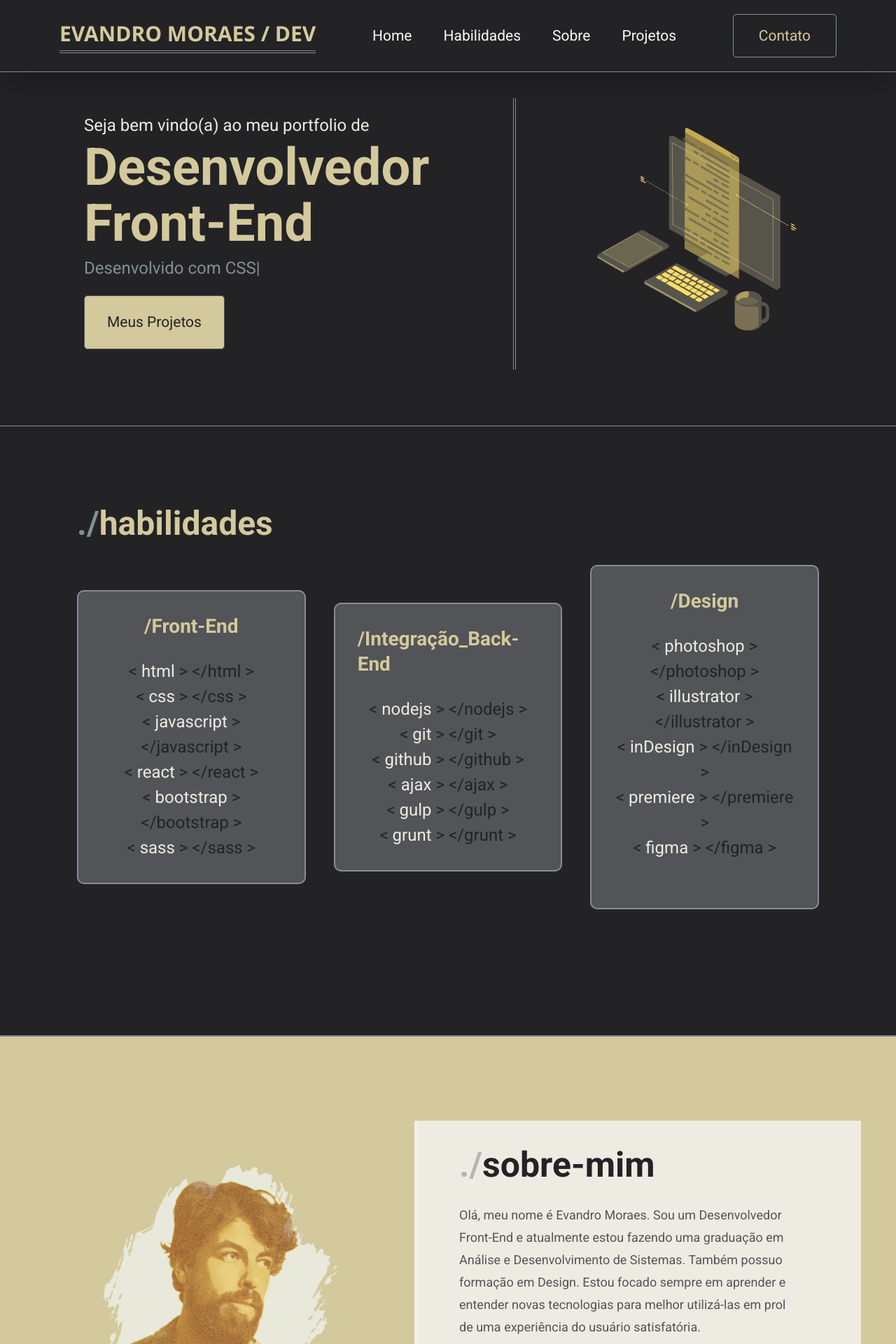
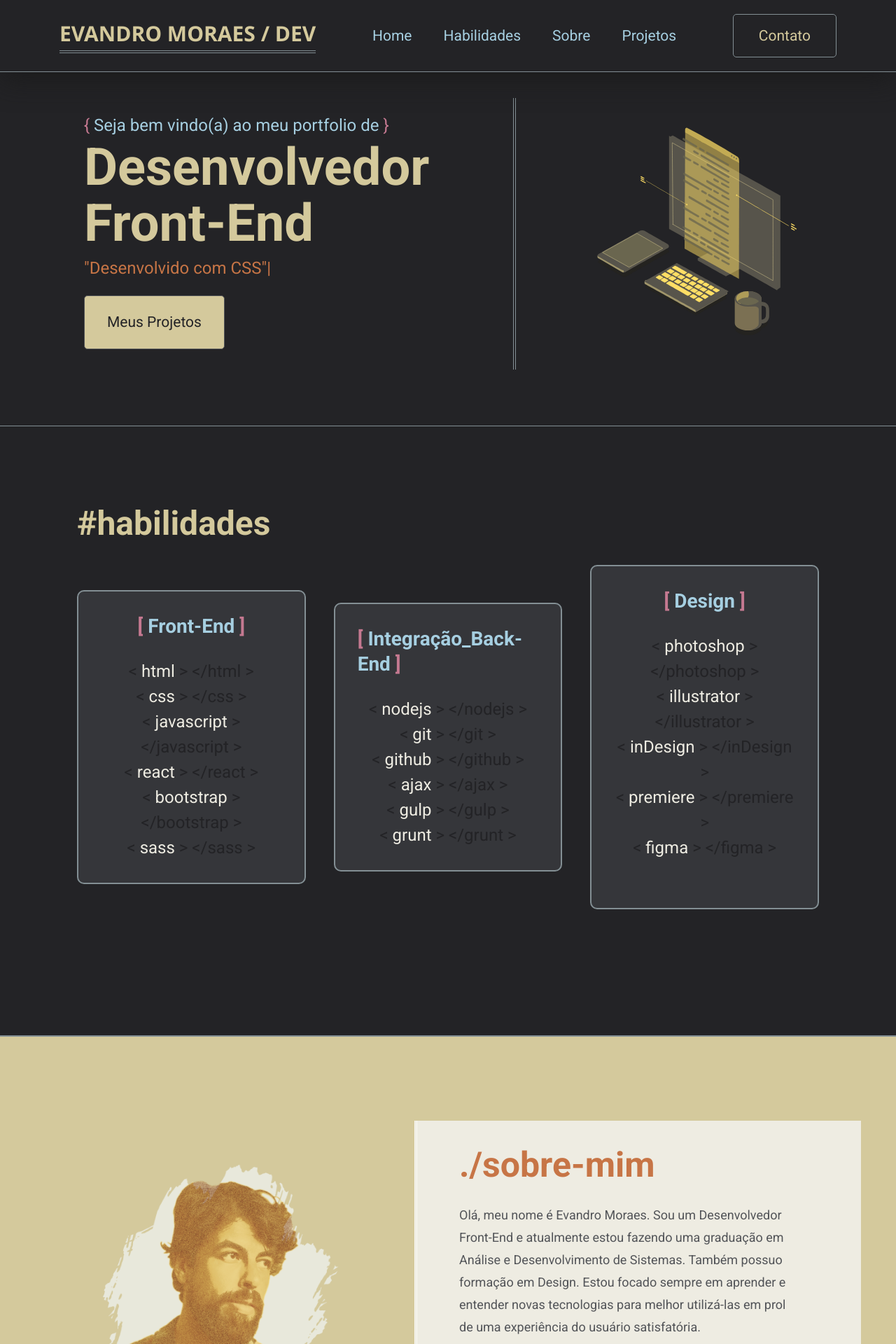
Before and after one commit to evandroms89/portfolio-evandro-moraes, a React (Create React App) app: page / in a window 1280 px wide. Shown: the top 1920 px of the page at 70% size. Built offline with nearby package versions, Linux system fonts and the light colour scheme.

Commit message:
atualizando cores conceito vscode

```diff
--- a/public/index.html
+++ b/public/index.html
@@ -14,6 +14,7 @@
     <link rel="preconnect" href="https://fonts.googleapis.com">
     <link rel="preconnect" href="https://fonts.gstatic.com" crossorigin>
     <link href="https://fonts.googleapis.com/css2?family=Comfortaa:wght@300;400;600;700&family=Roboto:wght@400;500;700&display=swap" rel="stylesheet">
+    <link href="https://fonts.googleapis.com/css2?family=Roboto+Mono:wght@400;700&display=swap" rel="stylesheet">
     <!-- Font Family Link End -->
     <title>Evandro Moraes - Portfolio</title>
   </head>
--- a/src/App.css
+++ b/src/App.css
@@ -18,9 +18,11 @@
 
 :root {
   --mediumColor: #838f94;
-  --blue: #70b7d6;
-  --darkBlue: #3d758d;
+  --red: #c77546;
+  --blue: #a6cfe1;
+  --darkBlue: #2666cb;
   --yellow: #d4c99c;
+  --pink: #c57991;
   --mediumLightColor: #b5b5b5;
   --halfLightColor: #eeece2;
   --halfDarkColor: #525458;
--- a/src/Pages/Home/AboutMe.css
+++ b/src/Pages/Home/AboutMe.css
@@ -9,12 +9,10 @@
     background-color: var(--yellow);
   }
   .about--section--heading {
-    color: var(--darkColor);
+    color: var(--red);
     font-size: 50px;
   }
-  .about--section--heading span {
-    color: var(--mediumLightColor);
-  }
+
   .about--section--img{
     display: block;
     margin: 0 auto;
--- a/src/Pages/Home/ContactMe.css
+++ b/src/Pages/Home/ContactMe.css
@@ -15,8 +15,12 @@
     font-size: 50px;
   }
 
+  .contact--section--heading span {
+    color: var(--pink);
+  }
+
   .contact--section--description {
-    color: var(--mediumColor);
+    color: var(--blue);
     font-size: 18px;
     padding-bottom: 40px;
   }
--- a/src/Pages/Home/ContactMe.jsx
+++ b/src/Pages/Home/ContactMe.jsx
@@ -6,7 +6,7 @@
     <section id="Contact" className="contact--section">
       <form className="contact--form--container">
         <div className="contact--form--text">
-          <h2 className="contact--section--heading">Entre em contato</h2>
+          <h2 className="contact--section--heading"><span>&#91;</span> entre-em-contato <span>&#93;</span></h2>
           <p className="contact--section--description">
             Fique à vontade para me enviar uma mensagem, responderei o mais breve possível.
           </p>
--- a/src/Pages/Home/HeroSection.css
+++ b/src/Pages/Home/HeroSection.css
@@ -34,10 +34,14 @@
   }
 
   .hero--section-description {
-    color: var(--halfLightColor);
+    color: var(--blue);
     font-size: 24px;
     font-weight: 400;
     line-height: 20px;
+  }
+
+  .hero--section-description span{
+    color: var(--pink);
   }
 
   .hero--section--animation {
@@ -84,10 +88,10 @@
     }
 
     .hero--section-description{
-      width: 220px;
+      width: 230px;
       padding: 12px 0px;
-      line-height: 30px;
-      color: var(--mediumColor);
+      line-height: 2rem;
+      color: var(--blue);
     }
 
     .hero--section--animation {
--- a/src/Pages/Home/HeroSection.jsx
+++ b/src/Pages/Home/HeroSection.jsx
@@ -16,7 +16,7 @@
     <section id="heroSection" className="hero--section">
       <div className="hero--section--content-box">
         <div className="hero--section--content">
-          <p className="hero--section-description">Seja bem vindo&#40;a&#41; ao meu portfolio de</p>
+          <p className="hero--section-description"><span>&#123;</span> Seja bem vindo&#40;a&#41; ao meu portfolio de <span>&#125;</span></p>
           <h1 className="hero--section--title">
             Desenvolvedor
             <br />
@@ -24,18 +24,18 @@
           </h1>
           <TypeAnimation
             sequence={[
-              'Desenvolvido com HTML',
+              '"Desenvolvido com HTML"',
               2000,
-              'Desenvolvido com CSS',
+              '"Desenvolvido com CSS"',
               2000,
-              'Desenvolvido com JavaScript',
+              '"Desenvolvido com JavaScript"',
               2000,
-              'Desenvolvido com React',
+              '"Desenvolvido com React"',
               2000
             ]}
             wrapper="span"
             speed={25}
-            style={{ fontSize: '24px', display: 'inline-block', color: '#838f94' }}
+            style={{ fontSize: '24px', display: 'inline-block', color: '#c77546' }}
             repeat={Infinity}
           />
         </div>
--- a/src/Pages/Home/MyPortfolio.jsx
+++ b/src/Pages/Home/MyPortfolio.jsx
@@ -66,7 +66,7 @@
   return (
     <section className="portfolio--section" id="MyPortfolio">
       <div className="portfolio--container-box">
-          <h2 className="portfolio--section--heading"><span>./</span>projetos</h2>
+          <h2 className="portfolio--section--heading">projetos<span>&#40;&#41;</span></h2>
       </div>
       {portfolioContainer &&
       <AnimatedPage>
--- a/src/Pages/Home/MySkills.css
+++ b/src/Pages/Home/MySkills.css
@@ -10,10 +10,6 @@
 
   .skills--section--heading {
     color: var(--yellow);
-  }
-
-  .skills--section--heading span {
-    color: var(--mediumColor);
   }
 
   .skills--section--container {
@@ -33,27 +29,17 @@
     flex: 1 0 0;
     border-radius: 10px;
     border: 2px solid var(--mediumColor);
-    background-color: var(--halfDarkColor);
+    background-color: rgba(82, 84, 88, 0.4);
     min-height: 250px;
     transition: transform 0.2s;
     z-index: 1;
+    cursor: pointer;
   }
 
   .skills--section--card:hover {
     transform: translateY(-10px);
     border: 2px solid var(--yellow);
-    background-color: var(--darkColor);
-  }
-
-  .skills--section--img {
-    display: flex;
-    padding: 10px;
-    justify-content: center;
-    align-items: center;
-    gap: 14px;
-    border-radius: 10px;
-    background: var(--halfLightColor);
-    box-shadow: 0 0 16px 0 rgba(0, 0, 0, 0.1);
+    background-color: rgba(82, 84, 88, 0.1);
   }
 
   .skills--section--card--content {
@@ -66,10 +52,14 @@
   }
 
   .skills--section--title {
-    color: var(--yellow);
+    color: var(--blue);
     font-size: 28px;
     font-weight: 700;
     line-height: 36px;
+  }
+
+  .skills--section--title span {
+    color: var(--pink);
   }
 
   .skills--section--description {
@@ -119,13 +109,7 @@
       line-height: 26px;
     }
 
-    .skills--section--card {
-      background-color: rgba(62, 62, 60, 0.2);
-    }
-
     .skills--section--card:hover {
       transform: translateY(0px);
-      border: 2px solid rgba(255, 223, 101, 1);
-      background-color: rgba(62, 62, 60, 0.2);
     }
   }
--- a/src/Pages/Home/MySkills.jsx
+++ b/src/Pages/Home/MySkills.jsx
@@ -5,12 +5,12 @@
   return (
     <section className="skills--section" id="mySkills">
       <div>
-        <h2 className="skills--section--heading"><span>./</span>habilidades</h2>
+        <h2 className="skills--section--heading"><span>#</span>habilidades</h2>
       </div>
       <div className="skills--section--container">
           <div className="skills--section--card">
             <div className="skills--section--card--content">
-              <h3 className="skills--section--title">/Front-End</h3>
+              <h3 className="skills--section--title"><span>&#91;</span> Front-End <span>&#93;</span></h3>
               <p className="skills--section--description">
                 <span>&lt;</span> html <span>&gt; &lt;/html &gt;</span><br></br>
                 <span>&lt;</span> css <span>&gt; &lt;/css &gt;</span><br></br>
@@ -23,7 +23,7 @@
           </div>
           <div className="skills--section--card">
             <div className="skills--section--card--content">
-              <h3 className="skills--section--title">/Integração_Back-End</h3>
+              <h3 className="skills--section--title"><span>&#91;</span> Integração_Back-End <span>&#93;</span></h3>
               <p className="skills--section--description">
                 <span>&lt;</span> nodejs <span>&gt; &lt;/nodejs &gt;</span><br></br>
                 <span>&lt;</span> git <span>&gt; &lt;/git &gt;</span><br></br>
@@ -36,7 +36,7 @@
           </div>
           <div className="skills--section--card">
             <div className="skills--section--card--content">
-              <h3 className="skills--section--title">/Design</h3>
+              <h3 className="skills--section--title"><span>&#91;</span> Design <span>&#93;</span></h3>
               <p className="skills--section--description">
                 <span>&lt;</span> photoshop <span>&gt; &lt;/photoshop &gt;</span><br></br>
                 <span>&lt;</span> illustrator <span>&gt; &lt;/illustrator &gt;</span><br></br>
--- a/src/Pages/Home/Navbars/Navbar.css
+++ b/src/Pages/Home/Navbars/Navbar.css
@@ -22,14 +22,17 @@
   }
   .navbar--items ul > li > a {
     text-decoration: none;
+    transition: all 0.2s;
+    border-bottom: 3.5px solid var(--darkColor);
   }
 
   .navbar--items ul > li > a:hover {
-    border-bottom: 3.5px solid var(--yellow);
+    color: var(--lightColor);
+    border-bottom: 3px solid var(--yellow);
   }
 
   .navbar--content {
-    color: var(--lightColor);
+    color: var(--blue);
     font-size: 21px;
     font-style: normal;
     font-weight: 400;
```
Also changed, not shown: src/Pages/Home/MyPortfolio.css (+12 -8 lines).
